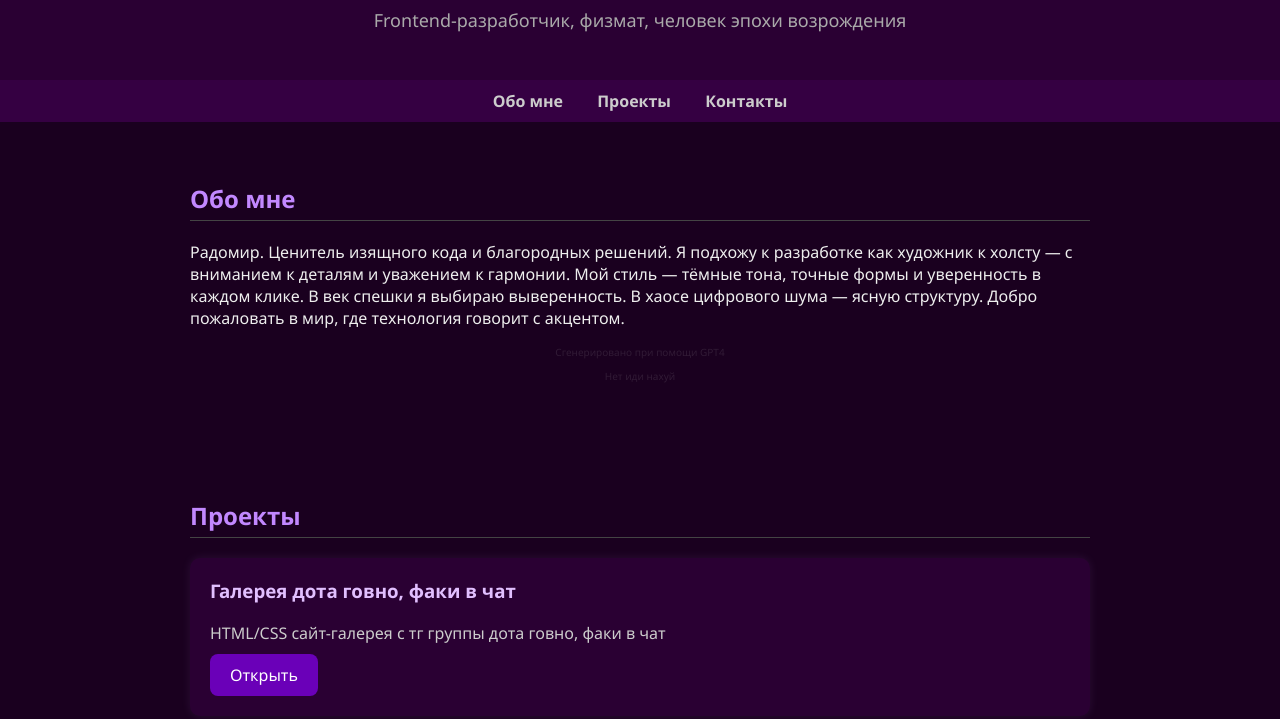
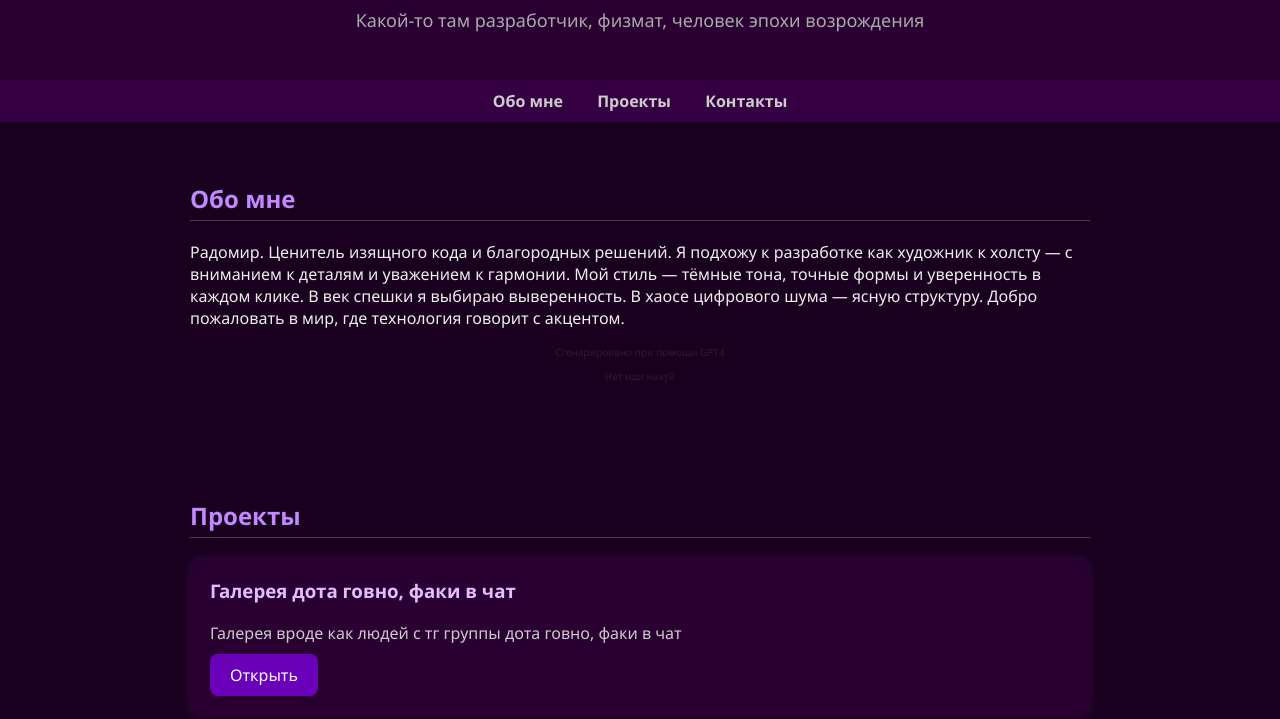
Before and after one commit to LunguerS/Site, a plain HTML site: page index.html in a window 1280 px wide. Shown: the part 81-800 px from the top of the page. Drawn offline with Linux system fonts and the light colour scheme.

Commit message:
Update index.html

```diff
--- a/index.html
+++ b/index.html
@@ -115,7 +115,7 @@
 
 <header>
   <h1>Радомир</h1>
-  <p>Frontend-разработчик, физмат, человек эпохи возрождения</p>
+  <p>Какой-то там разработчик, физмат, человек эпохи возрождения</p>
 </header>
 
 <nav>
@@ -142,7 +142,7 @@
 
   <div class="project">
     <h3>Галерея дота говно, факи в чат</h3>
-    <p>HTML/CSS сайт-галерея с тг группы дота говно, факи в чат</p>
+    <p>Галерея вроде как людей с тг группы дота говно, факи в чат</p>
     <a class="button" href="gallery.html" target="_blank">Открыть</a>
   </div>
 
```
